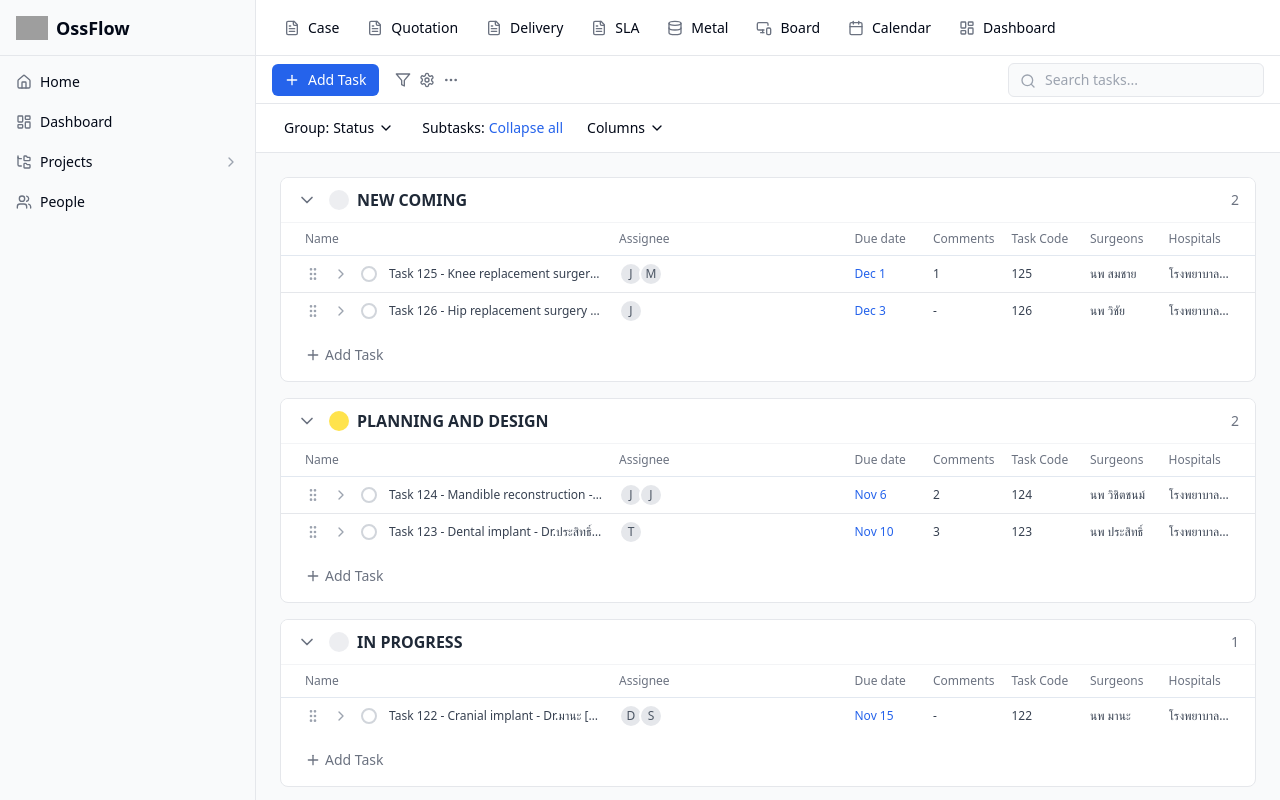
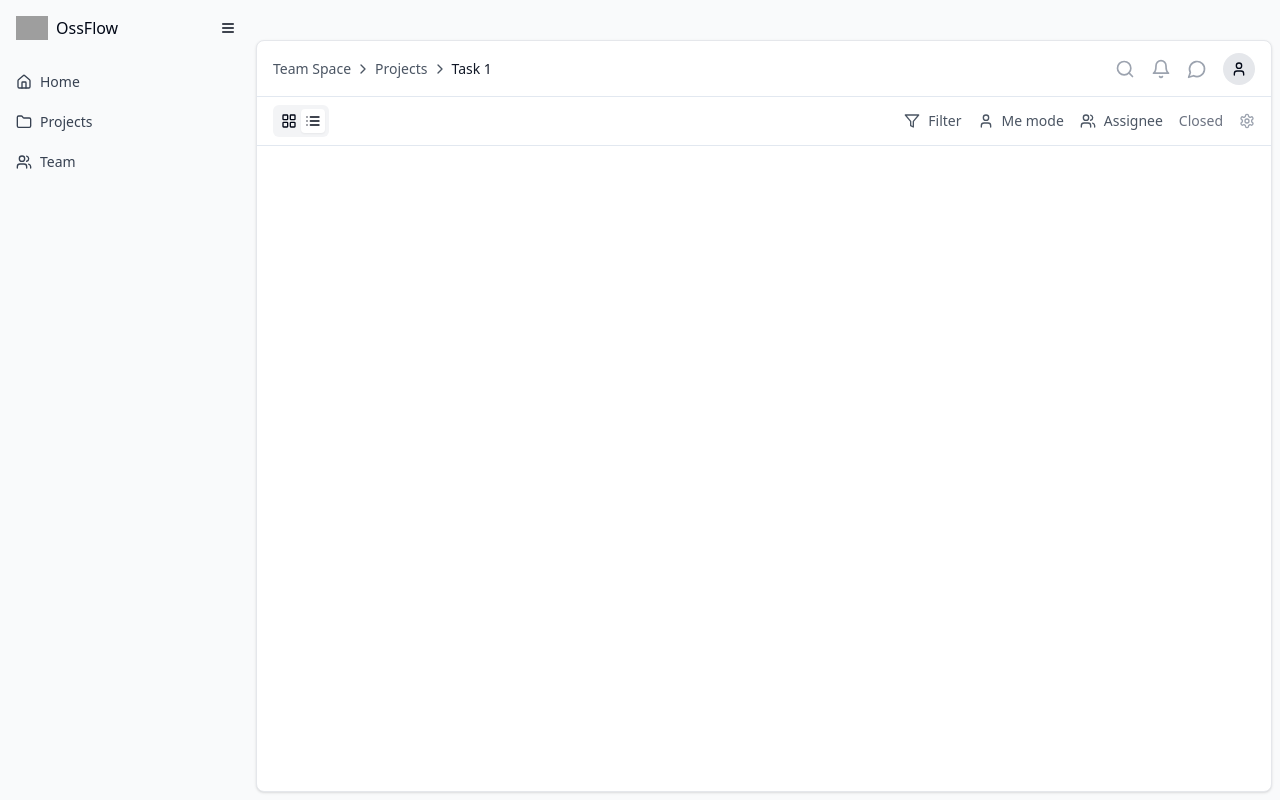
Before and after one commit to xthnw/OssFlowRelease1.0, a React (Vite) app: page / in a window 1280 px wide. Built offline with nearby package versions, Linux system fonts and the light colour scheme; grey boxes are pictures that could not be loaded.

Commit message:
ClickUp Base V.1 Layout

```diff
--- a/src/components/TestLayout.jsx
+++ b/src/components/TestLayout.jsx
@@ -24,6 +24,13 @@ import {
   Check,
   GripVertical,
   UserPlus,
+  List,
+  LayoutGrid,
+  Folder,
+  Bell,
+  Menu,
+  MessageCircle,
+  ListCollapse,
 } from "lucide-react";
 import { DragDropContext, Droppable, Draggable } from 'react-beautiful-dnd';
 
@@ -1268,6 +1275,8 @@ const ListView = () => {
 };
 
 const TestLayout = () => {
+  const [isCollapsed, setIsCollapsed] = useState(false);
+  const [currentView, setCurrentView] = useState('list');
   const [expandedProjects, setExpandedProjects] = useState(false);
   const [hoveredItem, setHoveredItem] = useState(null);
   const [showCreateCase, setShowCreateCase] = useState(false);
@@ -1342,117 +1351,116 @@ const TestLayout = () => {
   };
 
   return (
-    <>
-      <div className="flex h-screen bg-gray-100">
-        {/* Left Sidebar */}
-        <div className="w-64 bg-gray-50 border-r border-gray-200">
-          {/* Logo and Title */}
-          <div className="h-14 px-4 border-b border-gray-200 flex items-center">
+    <div className="flex h-screen bg-gray-50"> {/* เปลี่ยนสีพื้นหลังให้เข้ากับ card */}
+      {/* Left Sidebar */}
+      <div className={`${isCollapsed ? 'w-14' : 'w-64'} transition-all duration-300 bg-gray-50 flex flex-col`}>
+        {/* Logo section */}
+        <div className="h-14 flex items-center justify-between px-4">
+          {!isCollapsed && (
             <div className="flex items-center space-x-2">
               <img
                 src="https://res.cloudinary.com/djgpgveds/image/upload/v1732822814/tsyb5mziqtu8mql1govz.png"
                 alt="OssFlow Logo"
                 className="w-8 h-8 object-contain"
               />
-              <span className="font-semibold text-lg">OssFlow</span>
+              <span className="font-medium">OssFlow</span>
             </div>
-          </div>
-          <div className="p-2">
-            <div className="space-y-1">
-              {/* Home */}
-              <div className="flex items-center space-x-2 p-2 rounded-md hover:bg-gray-100 cursor-pointer">
-                <Home className="w-4 h-4 text-gray-500" />
-                <span className="text-sm">Home</span>
-              </div>
-              {/* Dashboard */}
-              <div className="flex items-center space-x-2 p-2 rounded-md hover:bg-gray-100 cursor-pointer">
-                <LayoutDashboard className="w-4 h-4 text-gray-500" />
-                <span className="text-sm">Dashboard</span>
-              </div>
+          )}
+          <button onClick={() => setIsCollapsed(!isCollapsed)} className="p-1 hover:bg-gray-100 rounded">
+            <Menu className="w-4 h-4" />
+          </button>
+        </div>
 
-              <div>
-                <div
-                  className="group flex items-center justify-between p-2 rounded-md hover:bg-gray-100 cursor-pointer"
-                  onClick={() => setExpandedProjects(!expandedProjects)}
-                >
-                  <div className="flex items-center space-x-2">
-                    <FolderTree className="w-4 h-4 text-gray-500" />
-                    <span className="text-sm">Projects</span>
-                  </div>
-                  {expandedProjects ? (
-                    <ChevronDown className="w-4 h-4 text-gray-400" />
-                  ) : (
-                    <ChevronRight className="w-4 h-4 text-gray-400" />
-                  )}
-                </div>
+        {/* Navigation */}
+        <div className="flex-1 p-2 space-y-1">
+          <button className="w-full p-2 text-gray-700 hover:bg-gray-100 rounded-md flex items-center space-x-2">
+            <Home className="w-4 h-4" />
+            {!isCollapsed && <span className="text-sm">Home</span>}
+          </button>
+          <button className="w-full p-2 text-gray-700 hover:bg-gray-100 rounded-md flex items-center space-x-2">
+            <Folder className="w-4 h-4" />
+            {!isCollapsed && <span className="text-sm">Projects</span>}
+          </button>
+          <button className="w-full p-2 text-gray-700 hover:bg-gray-100 rounded-md flex items-center space-x-2">
+            <Users className="w-4 h-4" />
+            {!isCollapsed && <span className="text-sm">Team</span>}
+          </button>
+        </div>
+      </div>
 
-                {/* Projects List */}
-                {expandedProjects && (
-                  <div className="ml-4 space-y-1 mt-1">
-                    {projects.map((project) => (
-                      <div
-                        key={project.id}
-                        className="flex items-center justify-between p-2 rounded-md hover:bg-gray-100 cursor-pointer"
-                        onMouseEnter={() => setHoveredItem(project.id)}
-                        onMouseLeave={() => setHoveredItem(null)}
-                      >
-                        <span className="text-sm truncate">{project.name}</span>
-                        {hoveredItem === project.id && (
-                          <Plus
-                            className="w-4 h-4 text-gray-400 hover:text-gray-600 cursor-pointer"
-                            onClick={(e) => {
-                              e.stopPropagation();
-                              handleAddClick(project.id);
-                            }}
-                          />
-                        )}
-                      </div>
-                    ))}
-                  </div>
-                )}
-              </div>
+      {/* Main Content Wrapper with Padding */}
+      <div className="flex-1 pr-2 py-2 mt-8">
+        {/* Card Container */}
+        <div className="bg-white rounded-lg shadow border border-gray-200 flex flex-col h-full overflow-hidden">
+          {/* Top Navigation */}
+          <div className="h-14 border-b flex items-center justify-between px-4">
+            {/* Breadcrumb */}
+            <div className="flex items-center text-sm text-gray-600">
+              <span>Team Space</span>
+              <ChevronRight className="w-4 h-4 mx-1" />
+              <span>Projects</span>
+              <ChevronRight className="w-4 h-4 mx-1" />
+              <span className="font-medium text-gray-900">Task 1</span>
+            </div>
 
-              {/* People */}
-              <div className="flex items-center space-x-2 p-2 rounded-md hover:bg-gray-100 cursor-pointer">
-                <Users className="w-4 h-4 text-gray-500" />
-                <span className="text-sm">People</span>
+            {/* Right Actions */}
+            <div className="flex items-center space-x-4">
+              <Search className="w-5 h-5 text-gray-400" />
+              <Bell className="w-5 h-5 text-gray-400" />
+              <MessageCircle className="w-5 h-5 text-gray-400" />
+              <div className="w-8 h-8 bg-gray-200 rounded-full flex items-center justify-center">
+                <User className="w-4 h-4" />
               </div>
             </div>
           </div>
-        </div>
 
-        {/* Main Content */}
-        <div className="flex-1 flex flex-col">
-          {/* Top Navigation */}
-          <div className="h-14 bg-white border-b border-gray-200 flex items-center px-4">
-            <div className="flex space-x-1">
-              {tabs.map((tab) => {
-                const Icon = tab.icon;
-                return (
-                  <div
-                    key={tab.id}
-                    className="px-3 py-1 rounded-md hover:bg-gray-100 cursor-pointer flex items-center space-x-2"
-                  >
-                    <Icon className="w-4 h-4 text-gray-500" />
-                    <span className="text-sm">{tab.name}</span>
-                  </div>
-                );
-              })}
+          {/* View Toggle & Actions */}
+          <div className="border-b flex items-center justify-between px-4 py-2">
+            <div className="flex items-center space-x-2">
+              <div className="flex bg-gray-100 rounded-md p-1">
+                <button
+                  className={`p-1 rounded ${currentView === 'board' ? 'bg-white shadow-sm' : ''}`}
+                  onClick={() => setCurrentView('board')}
+                >
+                  <LayoutGrid className="w-4 h-4" />
+                </button>
+                <button
+                  className={`p-1 rounded ${currentView === 'list' ? 'bg-white shadow-sm' : ''}`}
+                  onClick={() => setCurrentView('list')}
+                >
+                  <List className="w-4 h-4" />
+                </button>
+              </div>
+            </div>
+
+            {/* Right Actions */}
+            <div className="flex items-center space-x-4">
+              <button className="flex items-center space-x-2 text-gray-600 text-sm">
+                <Filter className="w-4 h-4" />
+                <span>Filter</span>
+              </button>
+              <button className="flex items-center space-x-2 text-gray-600 text-sm">
+                <User className="w-4 h-4" />
+                <span>Me mode</span>
+              </button>
+              <button className="flex items-center space-x-2 text-gray-600 text-sm">
+                <Users className="w-4 h-4" />
+                <span>Assignee</span>
+              </button>
+              <button className="text-gray-500 text-sm">
+                Closed
+              </button>
+              <Settings className="w-4 h-4 text-gray-400" />
             </div>
           </div>
 
-          {/* Actions และ Toolbar */}
-          <TopActions />
-
-          {/* List View */}
-          <ListView />
+          {/* Main Content Area */}
+          <div className="flex-1 overflow-auto">
+            {/* <ListView /> */}
+          </div>
         </div>
       </div>
-      <CreateCaseModal
-        isOpen={showCreateCase}
-        onClose={() => setShowCreateCase(false)}
-      />
-    </>
+    </div>
   );
 };
 
```
